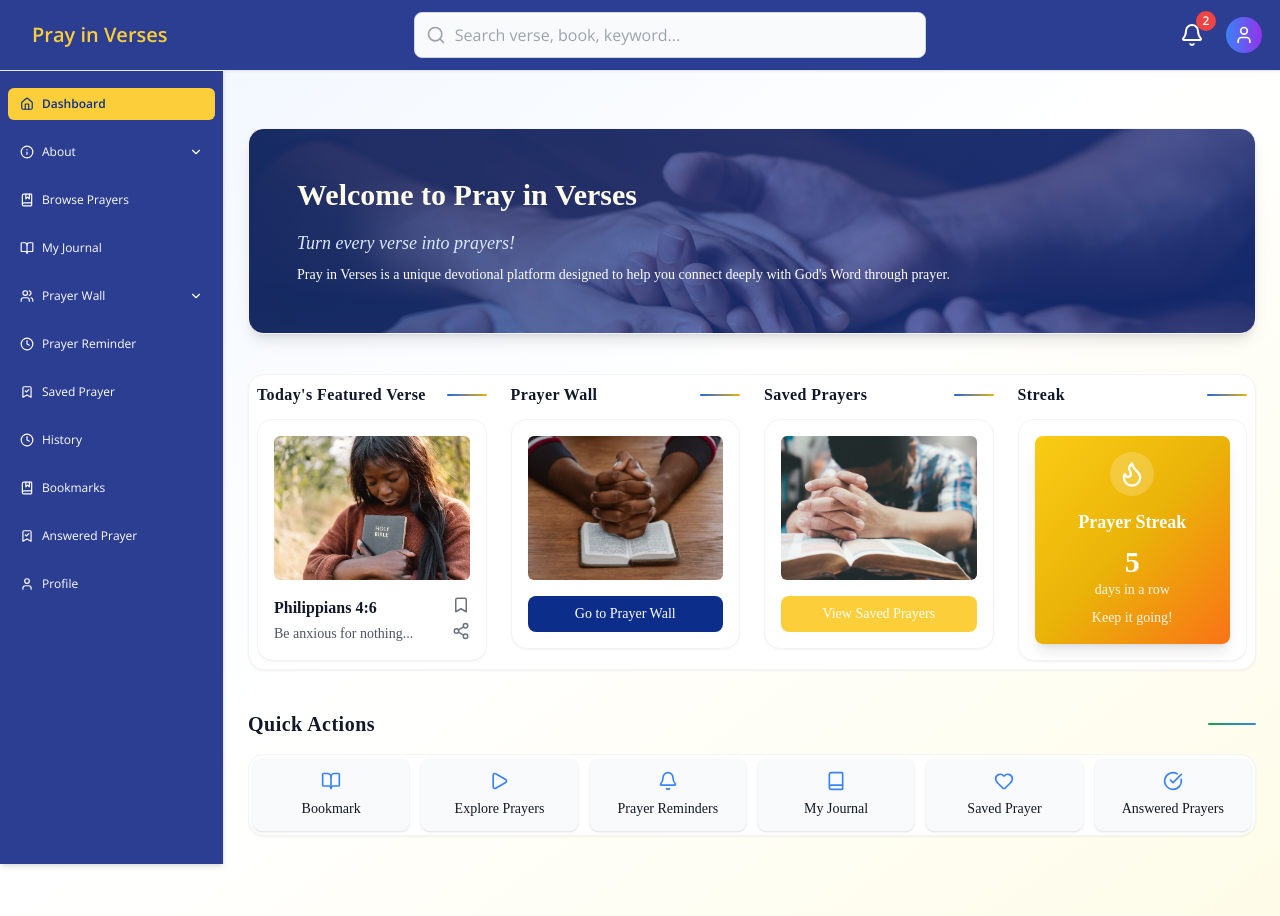
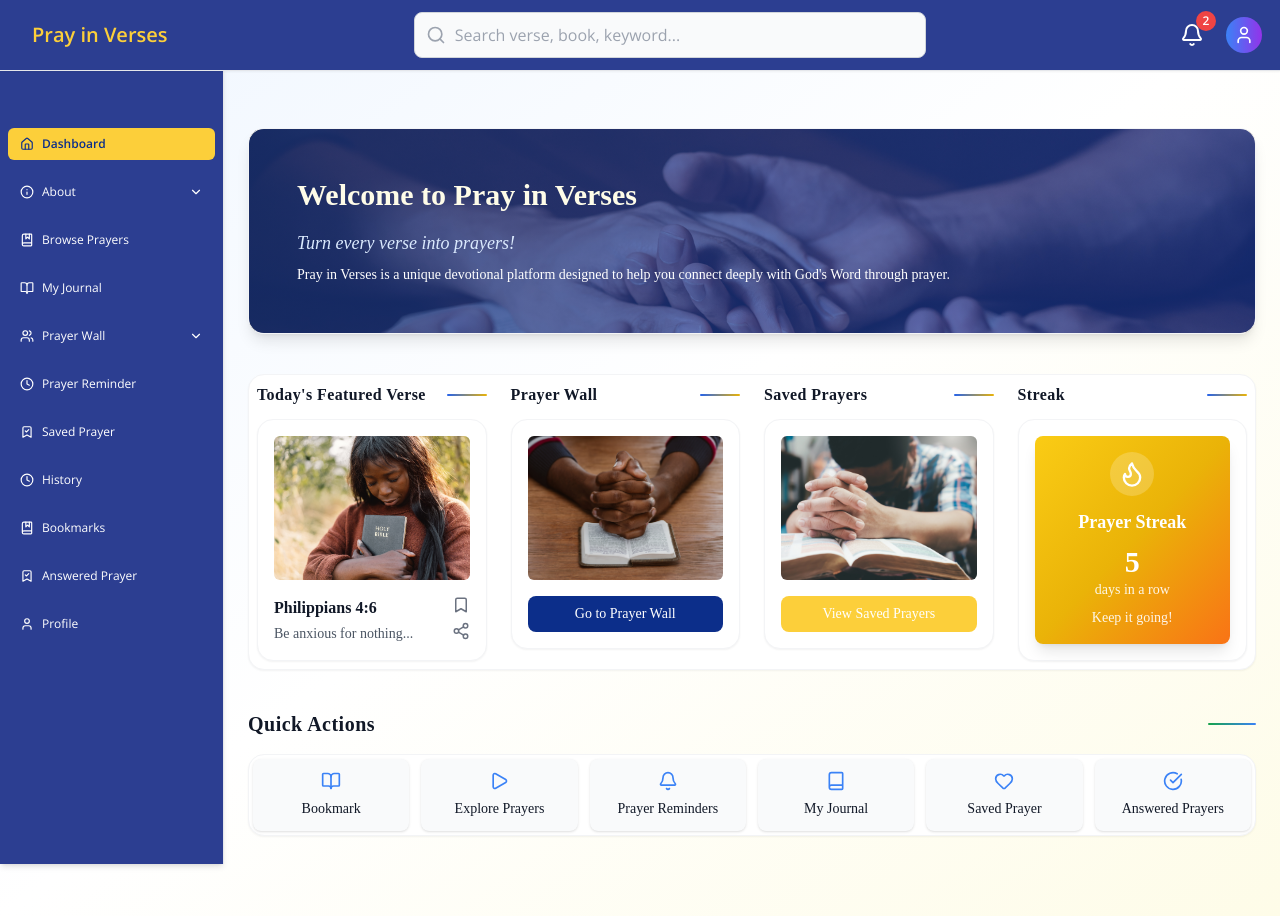
Before and after one commit to preckidtech/Pray-in-Verses, a React (Vite) app: page /home in a window 1280 px wide. Built offline with nearby package versions, Linux system fonts and the light colour scheme.

Commit message:
padding top fix on sidebar

```diff
--- a/src/components/layout/Header.jsx
+++ b/src/components/layout/Header.jsx
@@ -467,7 +467,7 @@ export default function Header() {
 
       {/* Sidebar */}
       <aside
-        className={`bg-[#2c3E91] shadow-md w-56 h-screen fixed top-16 left-0 z-40 pb-28
+        className={`bg-[#2c3E91] shadow-md w-56 h-screen fixed top-16 left-0 z-40 pt-10 pb-28
                     border-r border-gray-200 overflow-y-auto scrollbar-thin
                     scrollbar-thumb-gray-400 scrollbar-track-transparent
                     transform lg:translate-x-0
```
